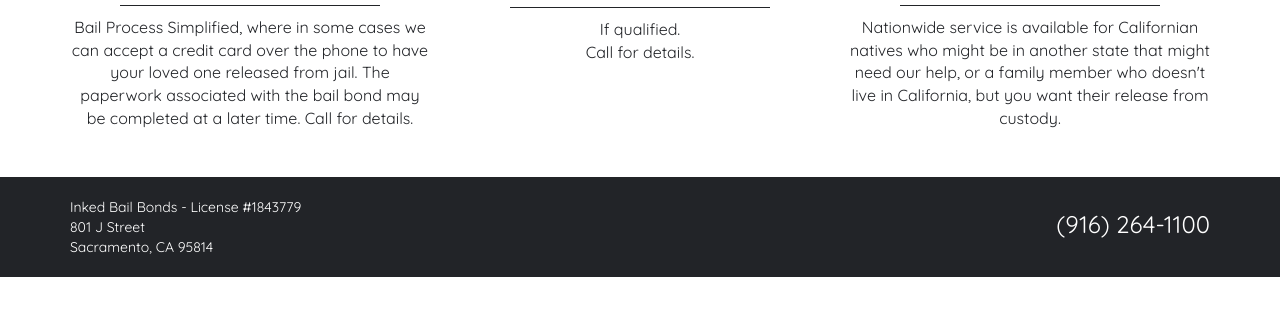
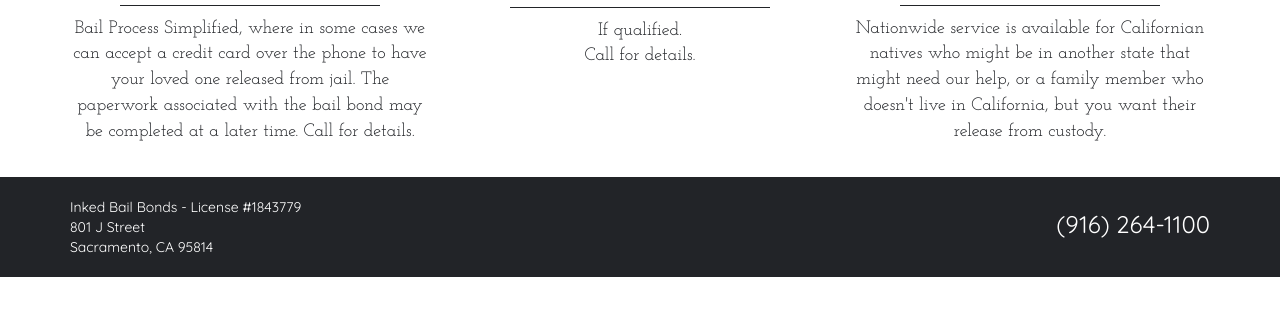
Before and after one commit to maraneric/inked, a plain HTML site: page index.html in a window 1280 px wide. Shown: the part 523-838 px from the top of the page. Drawn offline with nearby package versions, Linux system fonts and the light colour scheme.

Commit message:
Updated fonts

```diff
--- a/css/inked.css
+++ b/css/inked.css
@@ -1,7 +1,7 @@
 html,
 body {
     height: 100%;
-    font-family: 'Quicksand', sans-serif;
+    font-family: 'Josefin Slab', serif;
     color: #222428;
   /* The html and body elements cannot have any padding or margin. */
 }
@@ -24,6 +24,7 @@ body {
     background-color: white;
     font-size:20px;
     border:none;
+    font-family: 'Quicksand', sans-serif;
 }
 
 .navbar-fixed-bottom {
@@ -46,6 +47,7 @@ body {
     color:white;
     text-align:center;
     padding-top:10px;
+    font-family: 'Quicksand', sans-serif;
 }
 
 .main-content {
@@ -59,6 +61,7 @@ body {
 }
 
 .section-header {
+    font-family: 'Quicksand', sans-serif;
     font-weight:300;
     font-size:30px;
     margin: 10px 0px;
@@ -72,7 +75,7 @@ body {
 }
 
 .section-body {
-    font-size: 16px;
+    font-size: 18px;
 }
 
 .phone {
--- a/index.html
+++ b/index.html
@@ -12,7 +12,7 @@
 
     <link rel="stylesheet" href="https://netdna.bootstrapcdn.com/bootstrap/3.0.0/css/bootstrap.min.css">
 
-    <link href='http://fonts.googleapis.com/css?family=Quicksand:300,400,700' rel='stylesheet' type='text/css'>
+    <link href='http://fonts.googleapis.com/css?family=Josefin+Slab|Quicksand:300,400' rel='stylesheet' type='text/css'>
     <link href="css/inked.css" rel="stylesheet">
 
     <!-- HTML5 shim and Respond.js IE8 support of HTML5 elements and media queries -->
```
